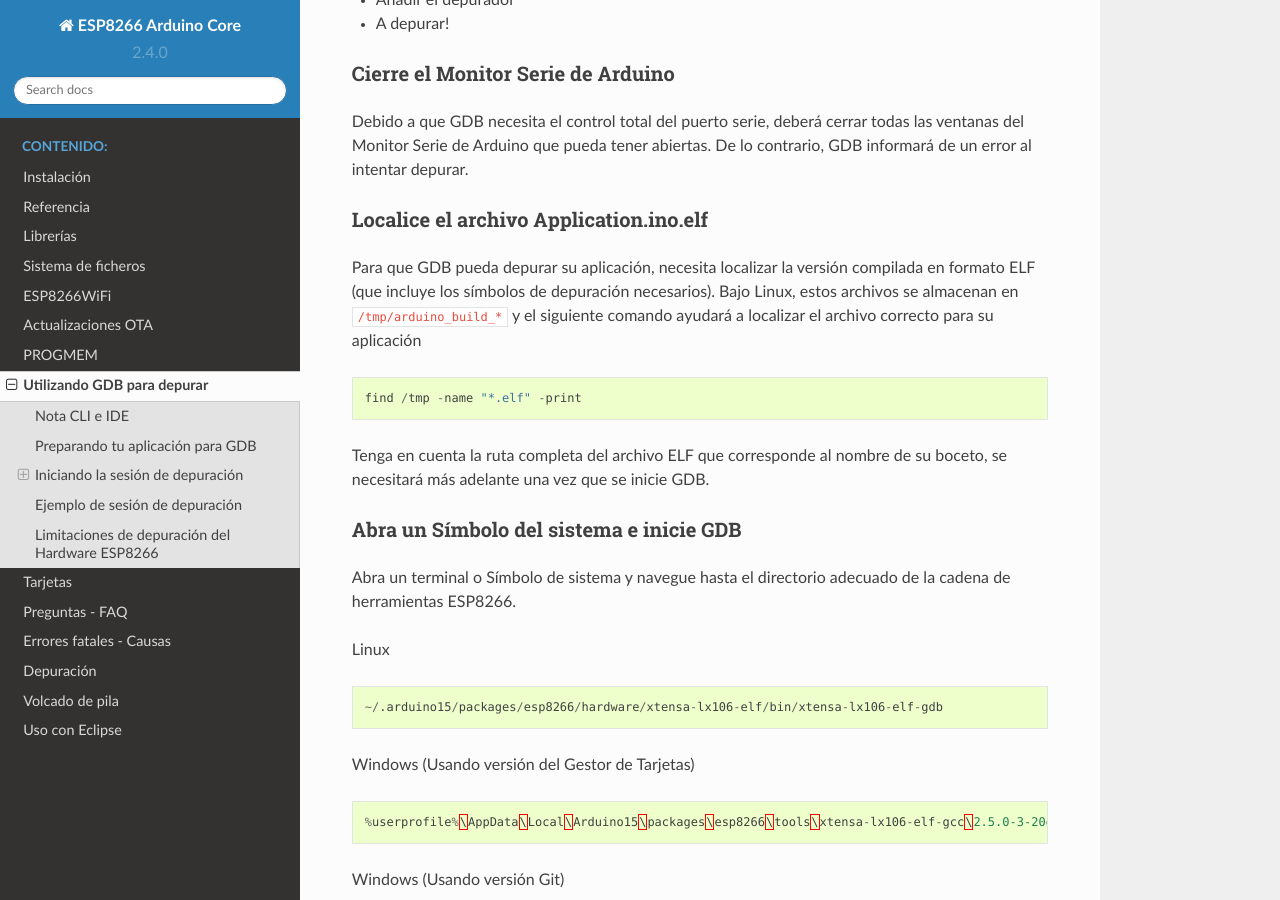
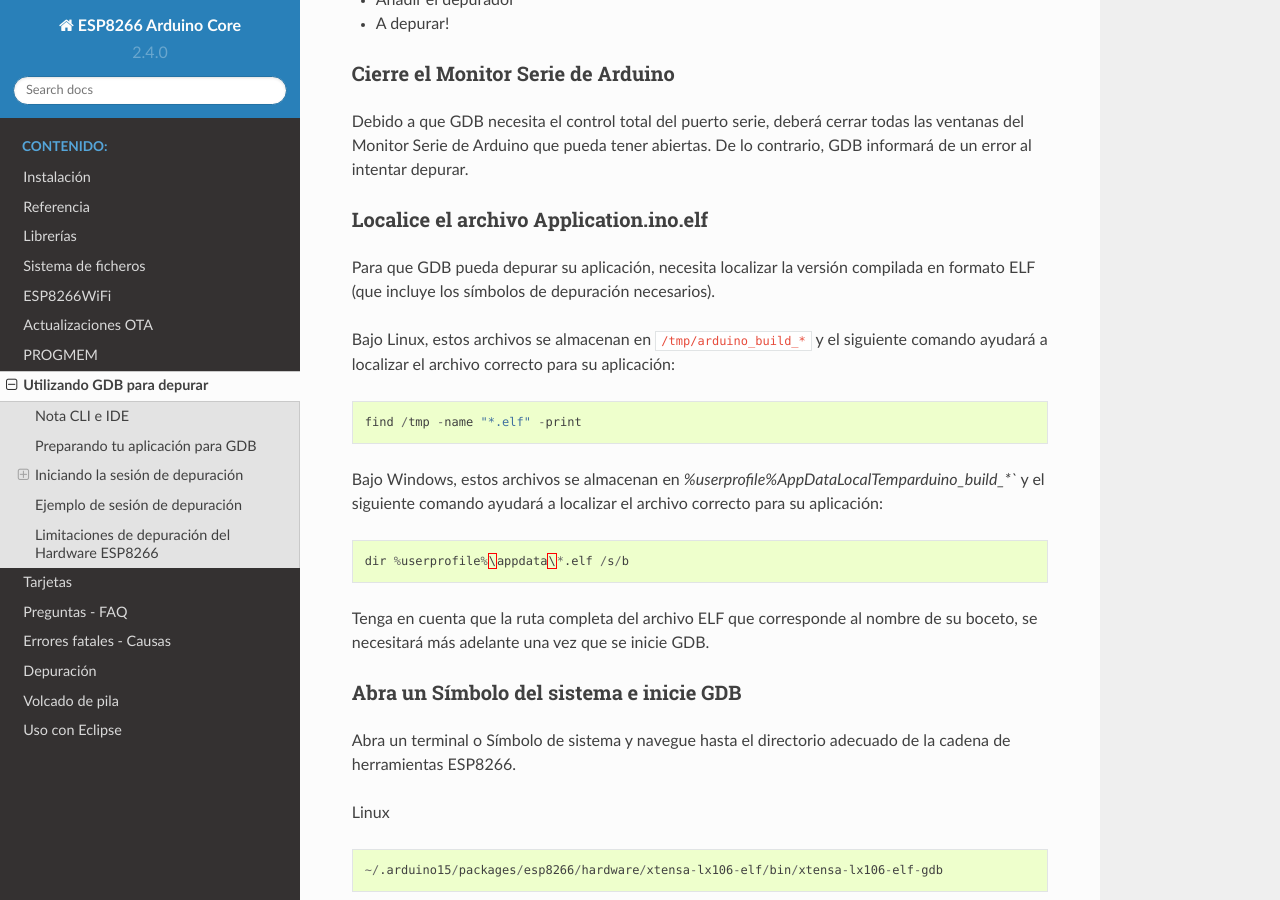
Before and after one commit to lrmoreno007/ESP8266-Arduino-Spanish, a Sphinx documentation site: the page built from doc/gdb.rst, in a window 1280 px wide and 900 px high, scrolled down 1309 px. Built offline with Sphinx 7.4.7 and the Read the Docs theme 2.0.0, drawn with Linux system fonts in a browser that asks for light colours.

Commit message:
Complete info how to find elf file in windows (#5660)

```diff
--- a/doc/gdb.rst
+++ b/doc/gdb.rst
@@ -51,13 +51,21 @@
 Localice el archivo Application.ino.elf
 ~~~~~~~~~~~~~~~~~~~~~~~~~~~~~~~
 
-Para que GDB pueda depurar su aplicación, necesita localizar la versión compilada en formato ELF (que incluye los símbolos de depuración necesarios). Bajo Linux, estos archivos se almacenan en ``/tmp/arduino_build_*`` y el siguiente comando ayudará a localizar el archivo correcto para su aplicación
+Para que GDB pueda depurar su aplicación, necesita localizar la versión compilada en formato ELF (que incluye los símbolos de depuración necesarios).
+
+Bajo Linux, estos archivos se almacenan en ``/tmp/arduino_build_*`` y el siguiente comando ayudará a localizar el archivo correcto para su aplicación:
 
 .. code:: cpp
 
     find /tmp -name "*.elf" -print
 
-Tenga en cuenta la ruta completa del archivo ELF que corresponde al nombre de su boceto, se necesitará más adelante una vez que se inicie GDB.
+Bajo Windows, estos archivos se almacenan en `%userprofile%\AppData\Local\Temp\arduino_build_*`` y el siguiente comando ayudará a localizar el archivo correcto para su aplicación:
+
+.. code:: cpp
+
+    dir %userprofile%\appdata\*.elf /s/b
+
+Tenga en cuenta que la ruta completa del archivo ELF que corresponde al nombre de su boceto, se necesitará más adelante una vez que se inicie GDB.
 
 Abra un Símbolo del sistema e inicie GDB
 ~~~~~~~~~~~~~~~~~~~~~~~~~~~~~~~~~~~
```
